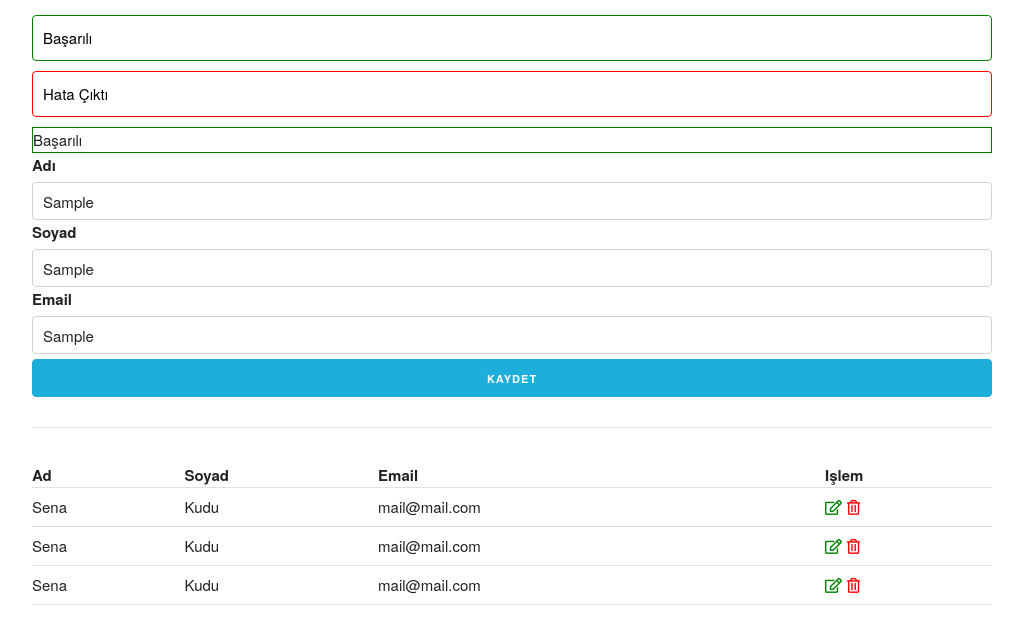
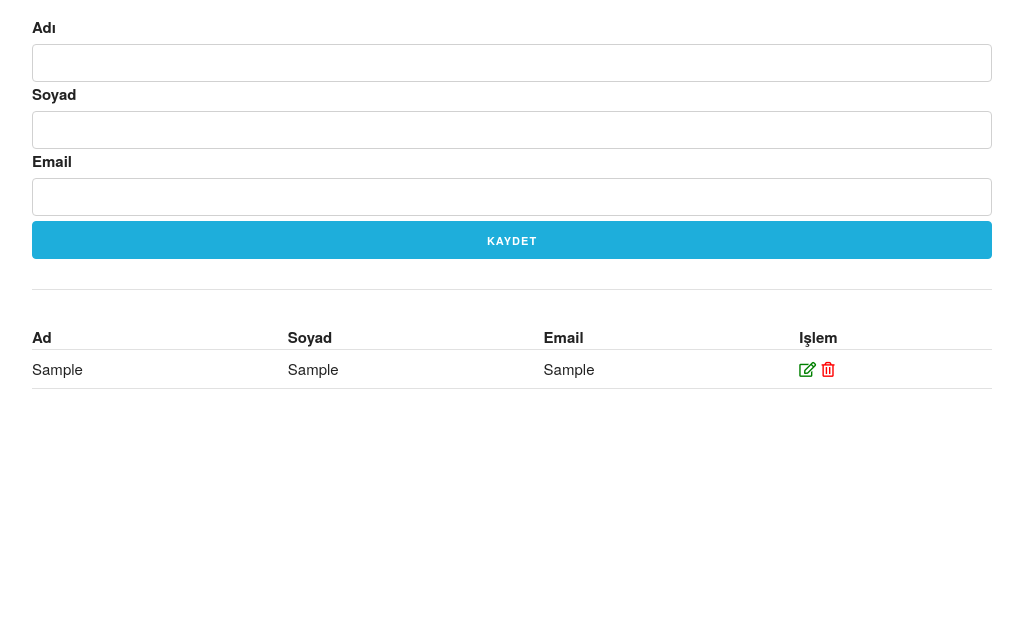
Before and after one commit to Sena-Kudu/rehber, a plain HTML site: page index.html in a window 1280 px wide. Both pictures are taken after typing "Sample", "Sample", "Sample" into the empty fields and a click on the input "Kaydet". Shown: the part 61-694 px from the top of the page, without its empty margins (128-1151 px from the left). Drawn offline with Linux system fonts and the light colour scheme.

Commit message:
Girilen inputların tabloya eklenme işlemi tamamlandı.

```diff
--- a/app.js
+++ b/app.js
@@ -1,8 +1,11 @@
 const ad = document.querySelector('#ad');
 const soyad = document.querySelector('#soyad');
 const mail = document.querySelector('#mail');
+const kisiListesi = document.querySelector('.kisi-listesi');
 
 const form = document.querySelector('#form-rehber');
+
+const tumKisilerDizisi = [];
 
 //console.log(ad,soyad,mail);
 
@@ -22,7 +25,7 @@ function kaydet(e) {
 
    if(sonuc.durum) {
 
-        bilgileriGoster(sonuc.mesaj,sonuc.durum);
+        kisiyiEkle(eklenecekKisi);
 
    } else {
 
@@ -53,6 +56,8 @@ function verileriKontrolEt(kisi) {
 
     }
 
+    alanlariTemizle();
+
     return {
         durum : true,
         mesaj : "Başarılı"
@@ -63,10 +68,45 @@ function bilgileriGoster(mesaj,durum) {
 
     const olusturulanBilgi = document.createElement('div');
     olusturulanBilgi.textContent = mesaj;
+    olusturulanBilgi.className = 'bilgi';
 
     olusturulanBilgi.classList.add(durum ? 'bilgi--success' : 'bilgi--error' )
 
     document.querySelector('.container').insertBefore(olusturulanBilgi,form);
 
+    setTimeout(function() {
+
+        const silinecekdiv = document.querySelector('.bilgi');
+        if(silinecekdiv) {
+            silinecekdiv.remove();
+        }
+
+    },2000)
+
 
 }
+
+function alanlariTemizle() {
+
+    ad.value = '';
+    soyad.value = '';
+    mail.value = '';
+}
+
+function kisiyiEkle(eklenecekKisi) {
+
+    const olusturulanTrElementi = document.createElement('tr');
+    olusturulanTrElementi.innerHTML = ` <td>${eklenecekKisi.ad}</td>
+    <td>${eklenecekKisi.soyad}</td>
+    <td>${eklenecekKisi.mail}</td>
+    <td>
+    <button class="btn btn--edit"><i class="far fa-edit"></i></button>
+    <button class="btn btn--delete">
+        <i class="far fa-trash-alt"></i>
+    </button>
+    </td>
+    `
+    kisiListesi.appendChild(olusturulanTrElementi);
+    tumKisilerDizisi.push(eklenecekKisi);
+    bilgileriGoster("Kişi Rehbere Kaydedildi.",true);
+}
--- a/index.html
+++ b/index.html
@@ -20,8 +20,6 @@
   <body>
     <div class="container">
       <h1>Rehber Uygulaması</h1>
-      <div class="bilgi bilgi--success">Başarılı</div>
-      <div class="bilgi bilgi--error">Hata Çıktı</div>
 
       <form id="form-rehber">
         <div>
@@ -58,43 +56,8 @@
             <th>Işlem</th>
           </tr>
         </thead>
-        <tbody>
-          <tr>
-            <td>Sena</td>
-            <td>Kudu</td>
-            <td>mail@mail.com</td>
-            <td>
-              <button class="btn btn--edit"><i class="far fa-edit"></i></button>
-              <button class="btn btn--delete">
-                <i class="far fa-trash-alt"></i>
-              </button>
-            </td>
-          </tr>
+        <tbody class="kisi-listesi">
 
-          <tr>
-            <td>Sena</td>
-            <td>Kudu</td>
-            <td>mail@mail.com</td>
-            <td>
-              <button class="btn btn--edit"><i class="far fa-edit"></i></button>
-              <button class="btn btn--delete">
-                <i class="far fa-trash-alt"></i>
-              </button>
-            </td>
-          </tr>
-
-
-          <tr>
-            <td>Sena</td>
-            <td>Kudu</td>
-            <td>mail@mail.com</td>
-            <td>
-              <button class="btn btn--edit"><i class="far fa-edit"></i></button>
-              <button class="btn btn--delete">
-                <i class="far fa-trash-alt"></i>
-              </button>
-            </td>
-          </tr>
 
         </tbody>
       </table>
```
